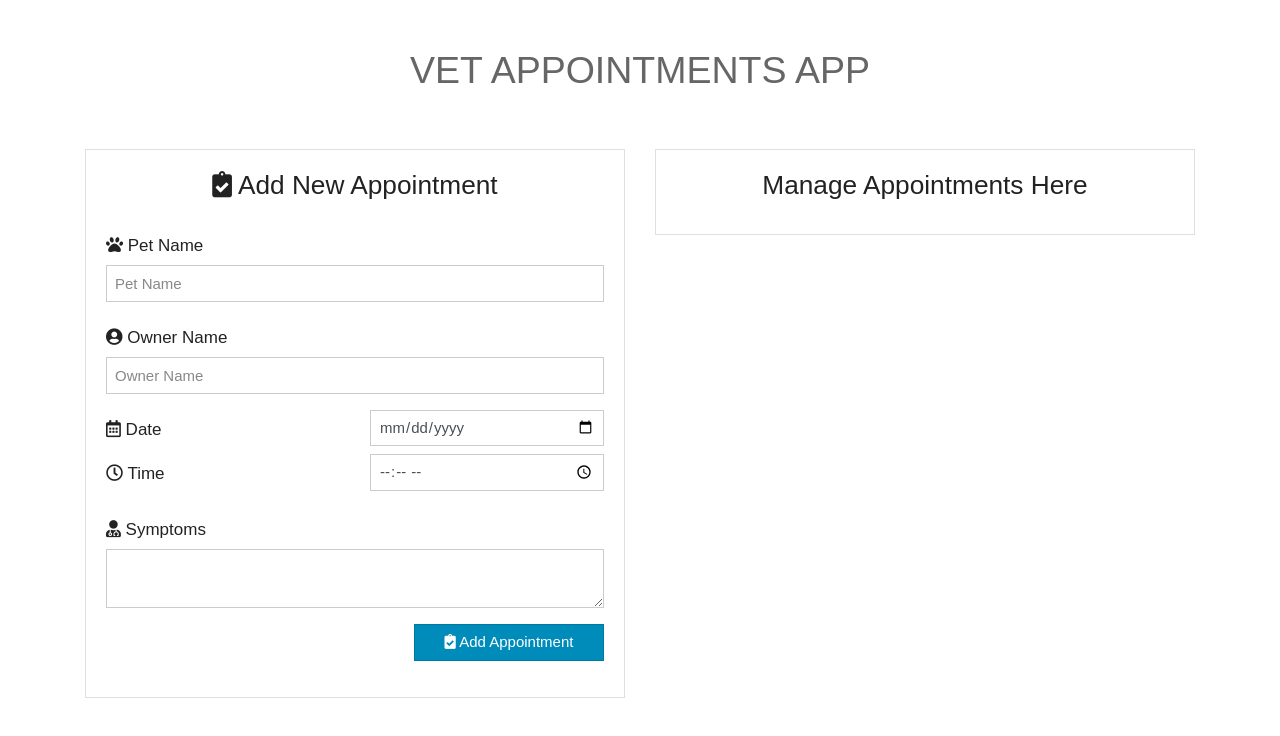
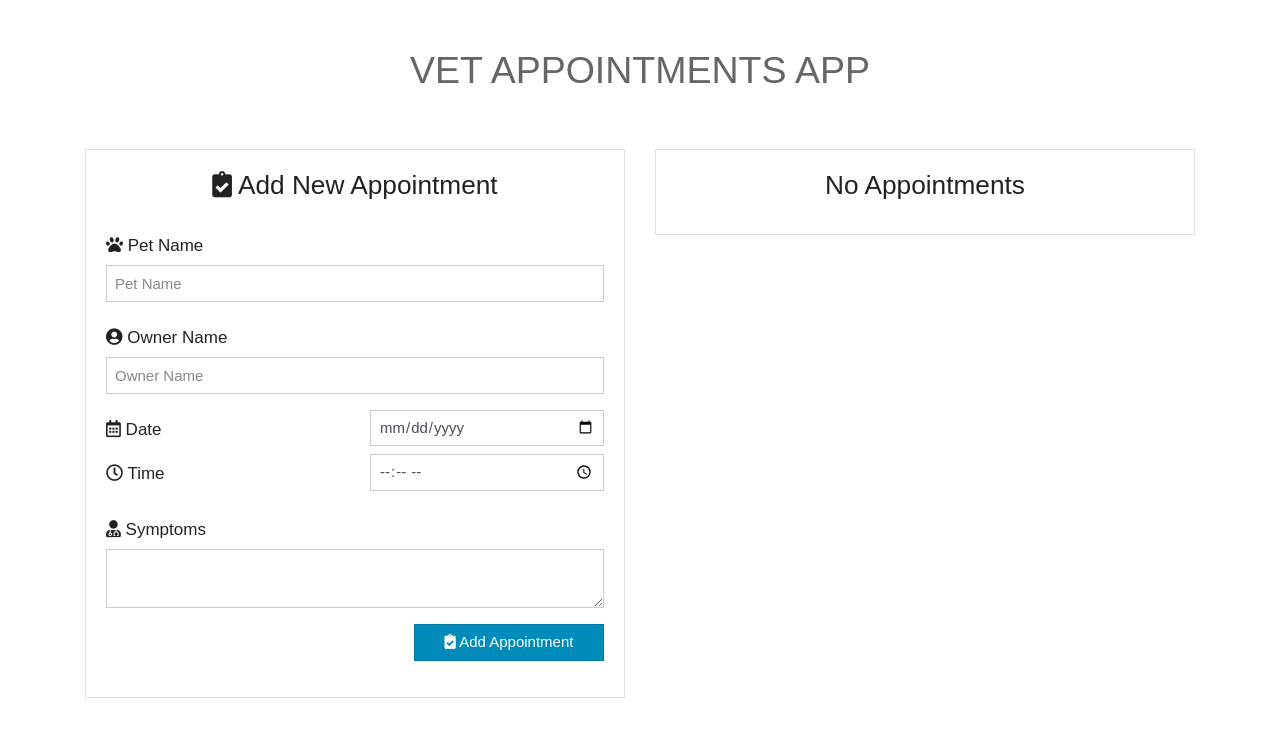
Before and after one commit to EdgardoPinto-Escalier/vet-appointments-app, a React (Create React App) app: page / in a window 1280 px wide. Shown: the top 736 px of the page. Built offline with nearby package versions, Linux system fonts and the light colour scheme.

Commit message:
New commit

```diff
--- a/src/components/AppointmentsList.js
+++ b/src/components/AppointmentsList.js
@@ -4,10 +4,13 @@ import Appointment from './Appointment';
 class AppointmentsList extends Component {
 
   render() {
+    const appointments = this.props.appointments;
+    const message = Object.keys(appointments).length === 0 ? 'No Appointments' : 'Manage Appointments Here'
+
     return (
         <div className="card mt-5">
             <div className="card-body">
-                <h3 className="card-title text-center">Manage Appointments Here</h3>
+                <h3 className="card-title text-center">{message}</h3>
                 <div className="lista-citas">
                     {Object.keys(this.props.appointments).map(appointment => (
                         <Appointment
```
